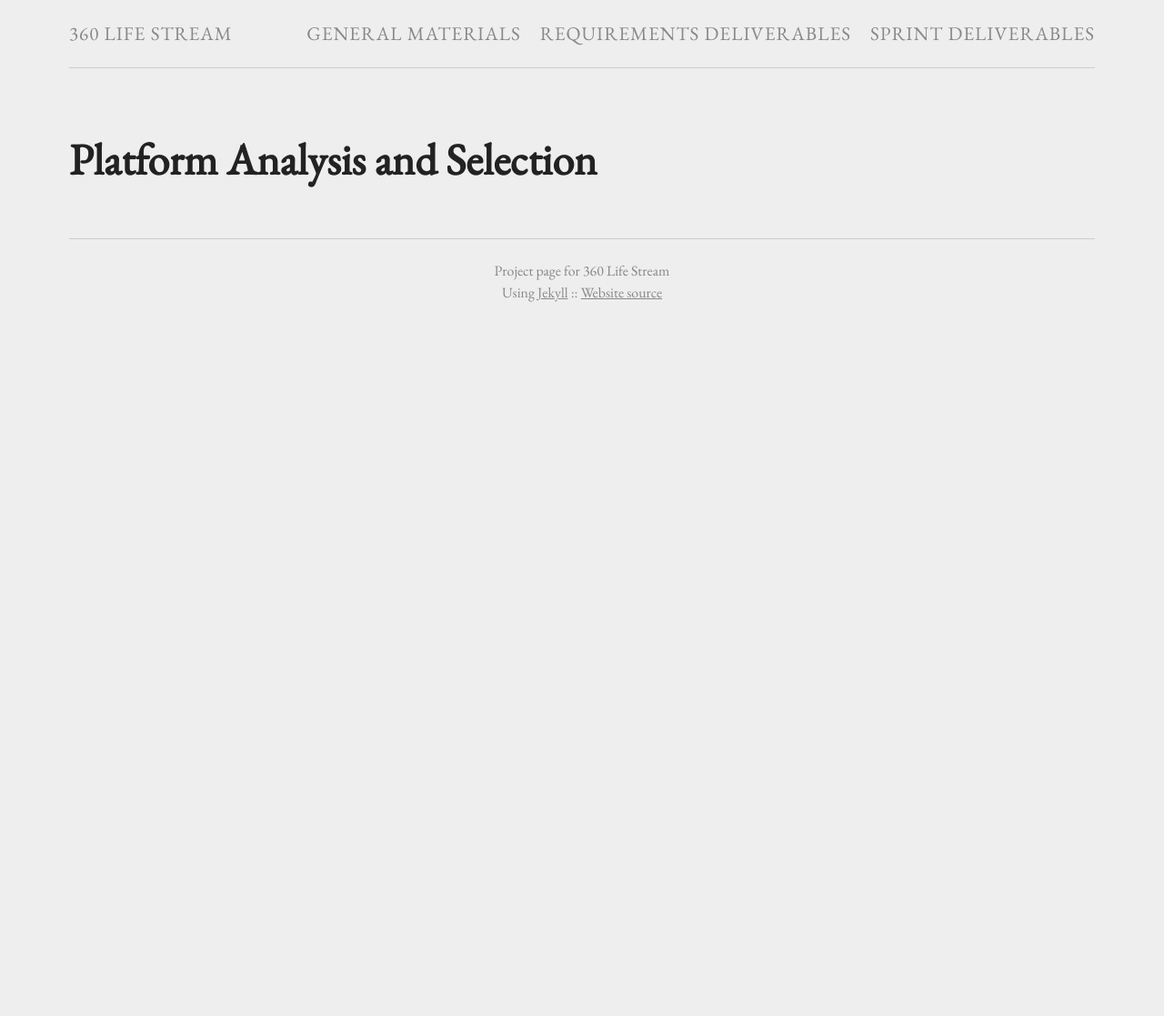
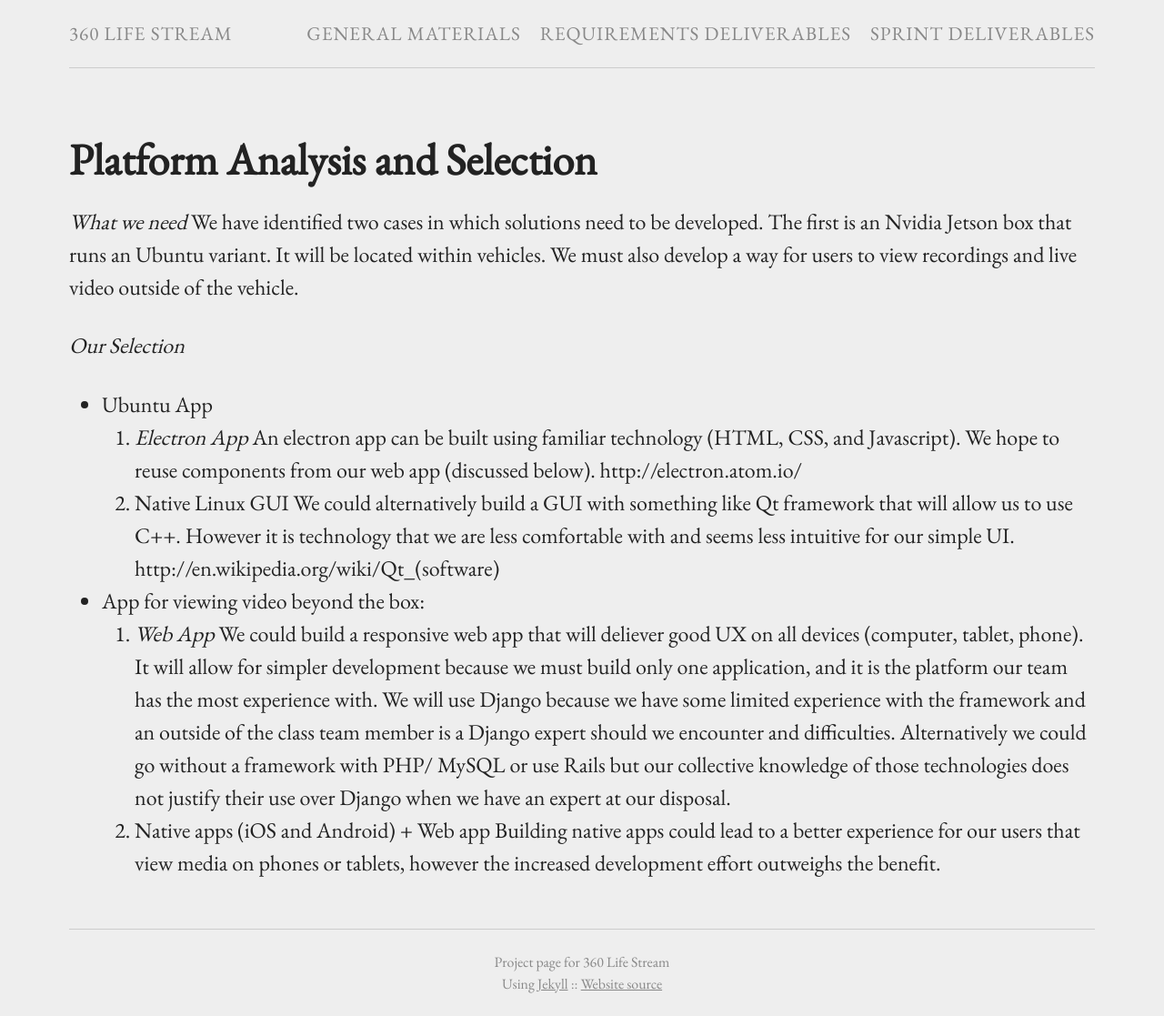
Before and after one commit to 360ls/360ls, a Jekyll site: the page built from _requirements/platform.md, in a window 1280 px wide. Shown: the whole page at 91% size. Built offline with Jekyll 4.4.1, drawn with Linux system fonts in a browser that asks for light colours; before the commit the page ends 900 px from its top, so only the background shows below that.

Commit message:
Add platform selection info

```diff
--- a/_requirements/platform.md
+++ b/_requirements/platform.md
@@ -2,3 +2,34 @@
 layout: page
 title: Platform Analysis and Selection
 ---
+
+*What we need*
+We have identified two cases in which solutions need to be developed. The first is an Nvidia
+Jetson box that runs an Ubuntu variant. It will be located within vehicles. We must also
+develop a way for users to view recordings and live video outside of the vehicle.
+
+*Our Selection*
+* Ubuntu App
+    1. *Electron App*
+        An electron app can be built using familiar technology (HTML, CSS, and Javascript).
+        We hope to reuse components from our web app (discussed below).
+        http://electron.atom.io/
+    2. Native Linux GUI
+        We could alternatively build a GUI with something like Qt framework that will allow
+        us to use C++. However it is technology that we are less comfortable with and seems
+        less intuitive for our simple UI.
+        http://en.wikipedia.org/wiki/Qt_(software)
+
+* App for viewing video beyond the box:
+    1. *Web App*
+        We could build a responsive web app that will deliever good UX on all devices (computer,
+        tablet, phone). It will allow for simpler development because we must build only one
+        application, and it is the platform our team has the most experience with. We will
+        use Django because we have some limited experience with the framework and an outside
+        of the class team member is a Django expert should we encounter and difficulties.
+        Alternatively we could go without a framework with PHP/ MySQL or use Rails but
+        our collective knowledge of those technologies does not justify their use over Django
+        when we have an expert at our disposal.
+    2. Native apps (iOS and Android) + Web app
+        Building native apps could lead to a better experience for our users that view media
+        on phones or tablets, however the increased development effort outweighs the benefit.
```
